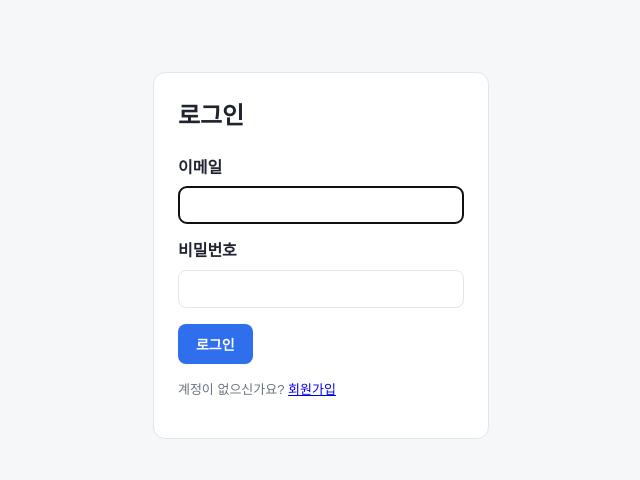
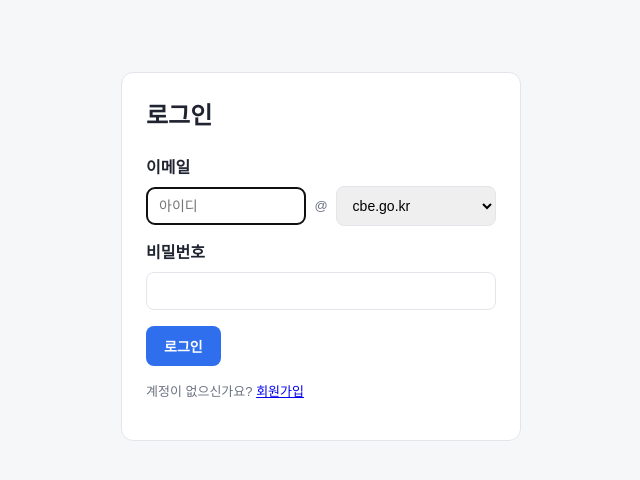
Before and after one commit to VioletWizard-lim/student_record, a FastAPI app: page /login in a window 1280 px wide. Shown: the part 55-535 px from the top of the page, without its empty margins (319-959 px from the left). Run offline with FastAPI, Linux system fonts and the light colour scheme; parts of the project's set-up code (start-up, migrations or seed data) failed here and were passed over.

Commit message:
로그인 화면에서 이메일을 아이디+도메인 선택으로 입력하게 개선
매번 이메일 전체를 타이핑하는 게 번거롭다는 피드백을 반영했다. 다만
가입자 이메일 목록을 그대로 드롭다운에 보여주면 비인증 상태에서 누구나
전체 교사 이메일을 볼 수 있게 되어 피싱 등에 악용될 수 있다. 그래서
가입자 개인정보 대신, 이미 공개된 정보인 교육청 도메인 목록만 선택지로
제공하고 아이디(로컬 파트)만 입력받아 조합한다.

마지막으로 고른 도메인은 localStorage에 저장해 다음 로그인부터 자동
선택되게 했다. 교육청 도메인이 아닌 이메일로 로그인해야 하는 관리자
등을 위해 "직접 입력(관리자용)" 옵션도 추가했다.

Co-Authored-By: Claude Sonnet 5 <noreply@anthropic.com>
Claude-Session: https://claude.ai/code/session_0189tfoXMytFcgAFjjBGhubp

```diff
--- a/app/auth.py
+++ b/app/auth.py
@@ -4,10 +4,15 @@ from starlette.concurrency import run_in_threadpool
 
 from app.deps import CurrentUser, RedirectException, get_current_user, templates
 from app.supabase_client import get_anon_client, get_service_client
-from app.email_domains import is_allowed_education_email
+from app.email_domains import EDUCATION_OFFICE_DOMAINS, is_allowed_education_email
 from app.subject_criteria import get_subjects
 
 router = APIRouter()
+
+# 로그인 화면에서 이메일 도메인을 골라 쓸 수 있게 보여주는 목록. 실제 가입자
+# 이메일 목록은 비인증 상태에서 노출하면 피싱 등에 악용될 수 있어 절대 보여주지
+# 않고, 이미 공개 정보인 교육청 도메인 이름만 후보로 제공한다.
+LOGIN_DOMAINS = sorted(EDUCATION_OFFICE_DOMAINS)
 
 
 @router.get("/signup")
@@ -79,7 +84,7 @@ async def signup(
             return templates.TemplateResponse(
                 request,
                 "login.html",
-                {"message": "이미 가입된 이메일입니다. 로그인해 주세요."},
+                {"message": "이미 가입된 이메일입니다. 로그인해 주세요.", "domains": LOGIN_DOMAINS},
             )
         # 이메일 확인이 필요한 프로젝트 설정인 경우
         return templates.TemplateResponse(
@@ -88,6 +93,7 @@ async def signup(
             {
                 "message": "가입 확인 메일을 발송했습니다. 이메일 인증 후 로그인해 주세요. "
                 "인증 후에도 관리자 승인 전까지는 생성 기능을 사용할 수 없습니다.",
+                "domains": LOGIN_DOMAINS,
             },
         )
 
@@ -97,7 +103,7 @@ async def signup(
 
 @router.get("/login")
 async def login_page(request: Request):
-    return templates.TemplateResponse(request, "login.html", {})
+    return templates.TemplateResponse(request, "login.html", {"domains": LOGIN_DOMAINS})
 
 
 @router.post("/login")
@@ -111,7 +117,7 @@ async def login(request: Request, email: str = Form(...), password: str = Form(.
         return templates.TemplateResponse(
             request,
             "login.html",
-            {"error": "이메일 또는 비밀번호가 올바르지 않습니다."},
+            {"error": "이메일 또는 비밀번호가 올바르지 않습니다.", "domains": LOGIN_DOMAINS},
         )
 
     _set_session(request, result)
--- a/app/static/style.css
+++ b/app/static/style.css
@@ -179,6 +179,20 @@ textarea {
 textarea {
   min-height: 160px;
   resize: vertical;
+}
+
+.login-email-row {
+  display: flex;
+  align-items: center;
+  gap: 8px;
+}
+
+.login-email-row input[type="text"] {
+  flex: 1 1 auto;
+}
+
+.login-email-row select {
+  flex: 1 1 auto;
 }
 
 .checkbox-list {
--- a/app/templates/login.html
+++ b/app/templates/login.html
@@ -5,15 +5,87 @@
   <h2>로그인</h2>
   {% if error %}<div class="error">{{ error }}</div>{% endif %}
   {% if message %}<div class="notice">{{ message }}</div>{% endif %}
-  <form method="post" action="/login" onsubmit="this.querySelector('button[type=submit]').disabled = true;">
-    <label for="email">이메일</label>
-    <input type="email" id="email" name="email" required autofocus />
+  <form method="post" action="/login">
+    <label for="email_local">이메일</label>
+    <div class="login-email-row" id="login-email-row">
+      <input type="text" id="email_local" placeholder="아이디" autocomplete="username" autofocus />
+      <span class="muted">@</span>
+      <select id="email_domain" onchange="onEmailDomainChange()">
+        {% for d in domains %}<option value="{{ d }}">{{ d }}</option>{% endfor %}
+        <option value="__custom__">직접 입력(관리자용)</option>
+      </select>
+    </div>
+    <div id="login-email-custom" style="display:none;">
+      <input type="email" id="email_custom" placeholder="이메일 전체 입력" autocomplete="username" />
+      <button type="button" class="row-add" style="margin-top:6px;" onclick="resetEmailDomain()">학교 이메일 선택으로 돌아가기</button>
+    </div>
+    <div id="login-email-error" class="error" style="display:none;margin-top:8px;">이메일을 입력해 주세요.</div>
+    <input type="hidden" id="email" name="email" />
+
     <label for="password">비밀번호</label>
-    <input type="password" id="password" name="password" required />
+    <input type="password" id="password" name="password" required autocomplete="current-password" />
     <button type="submit">로그인</button>
   </form>
   <p class="muted" style="margin-top:16px;">
     계정이 없으신가요? <a href="/signup">회원가입</a>
   </p>
+  <script>
+    (function () {
+      var STORAGE_KEY = 'login_email_domain';
+      var localInput = document.getElementById('email_local');
+      var domainSelect = document.getElementById('email_domain');
+      var customInput = document.getElementById('email_custom');
+      var hiddenEmail = document.getElementById('email');
+      var emailRow = document.getElementById('login-email-row');
+      var customBox = document.getElementById('login-email-custom');
+      var errorBox = document.getElementById('login-email-error');
+
+      // 서버는 가입자 이메일 목록을 보여주지 않는다(비인증 상태에서 노출되면
+      // 피싱 등에 악용될 수 있음). 대신 이 브라우저에서 마지막으로 선택했던
+      // 도메인만 기억해 두어, 로그인할 때마다 다시 고르지 않아도 되게 한다.
+      var savedDomain = localStorage.getItem(STORAGE_KEY);
+      if (savedDomain) {
+        var hasOption = Array.prototype.some.call(domainSelect.options, function (o) {
+          return o.value === savedDomain;
+        });
+        if (hasOption) domainSelect.value = savedDomain;
+      }
+
+      window.onEmailDomainChange = function () {
+        var isCustom = domainSelect.value === '__custom__';
+        emailRow.style.display = isCustom ? 'none' : 'flex';
+        customBox.style.display = isCustom ? 'block' : 'none';
+        errorBox.style.display = 'none';
+        if (isCustom) {
+          customInput.focus();
+        } else {
+          localInput.focus();
+        }
+      };
+
+      window.resetEmailDomain = function () {
+        domainSelect.value = domainSelect.options[0].value;
+        window.onEmailDomainChange();
+      };
+
+      document.querySelector('form[action="/login"]').addEventListener('submit', function (e) {
+        var isCustom = domainSelect.value === '__custom__';
+        var email = isCustom
+          ? customInput.value.trim()
+          : (localInput.value.trim() ? localInput.value.trim() + '@' + domainSelect.value : '');
+        if (!email) {
+          e.preventDefault();
+          errorBox.style.display = 'block';
+          errorBox.scrollIntoView({ behavior: 'smooth', block: 'center' });
+          return;
+        }
+        hiddenEmail.value = email;
+        if (!isCustom) {
+          localStorage.setItem(STORAGE_KEY, domainSelect.value);
+        }
+        this.querySelector('button[type=submit]').disabled = true;
+      });
+    })();
+  </script>
 </div>
 {% endblock %}
```
Also changed, not shown: README.md.
